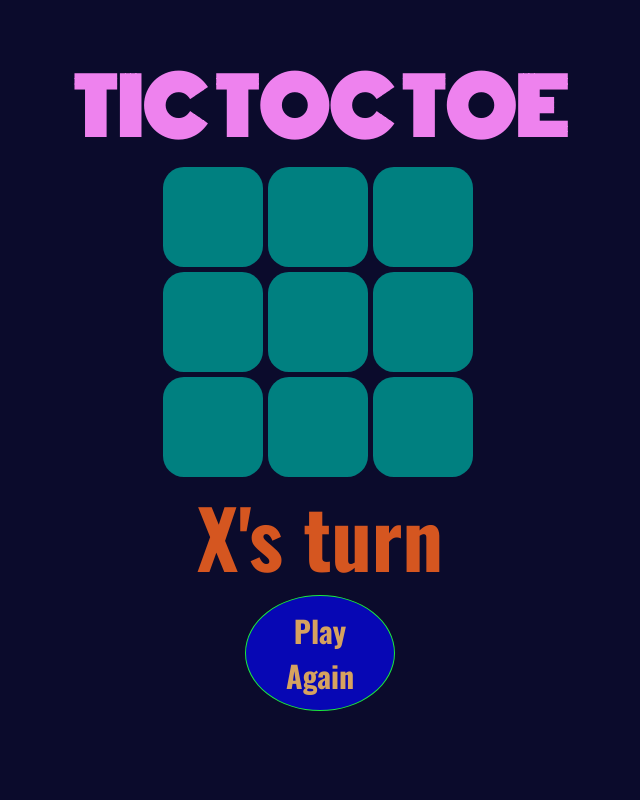
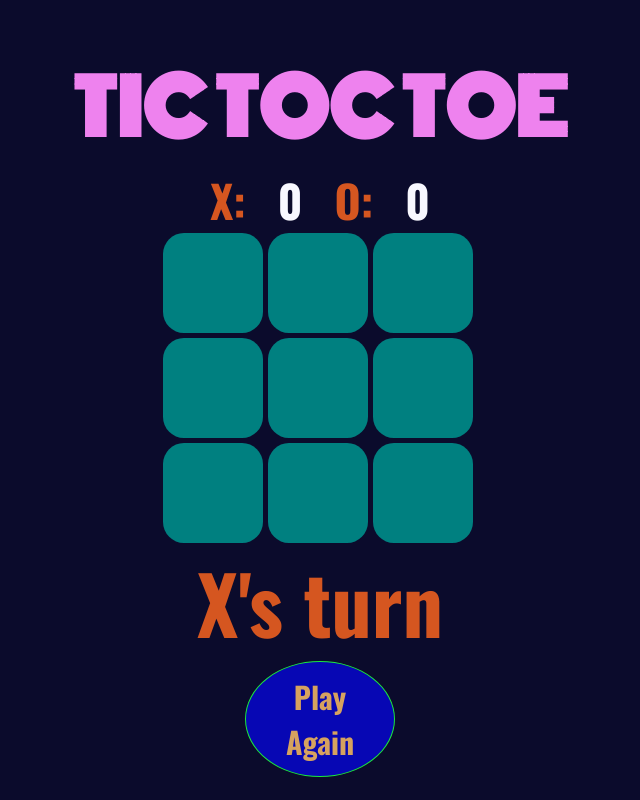
Before and after one commit to 8york/bookish-fishstick, a plain HTML site: page index.html in a window 1280 px wide. Shown: the whole page, without its empty margins (320-960 px from the left). Drawn offline with nearby package versions, Linux system fonts and the light colour scheme.

Commit message:
add counter

```diff
--- a/index.html
+++ b/index.html
@@ -15,6 +15,17 @@
  <body>
     <div class="board" id="borad-container">
         <h1> TIC TOC TOE</h1>
+
+        <div class="counter-container">
+            <!-- <div class="counter-one"> -->
+                <p>X:</p>
+                <div id="x-point">0</div>
+            <!-- </div> -->
+            <!-- <div class="counter-two"> -->
+                <p>O:</p>
+                <div id="o-point">0</div>
+            <!-- </div> -->
+        </div>
         <div class="grid-container">
             <div class="cell" data-index ="1"></div>
             <div class="cell" data-index ="2"></div>
--- a/js/main.js
+++ b/js/main.js
@@ -40,7 +40,8 @@ $(document).ready(function () {
     [3, 5, 7],
     [1, 5, 9],
   ];
-
+  let countX = 0;
+  let countO = 0;
   const winnerIs = function () {
     for (combination of winningGrid) {
       const [a, b, c] = combination;
@@ -55,6 +56,8 @@ $(document).ready(function () {
         $(".cell").filter(`[data-index=${a}]`).addClass("winnerCell");
         $(".cell").filter(`[data-index=${b}]`).addClass("winnerCell");
         $(".cell").filter(`[data-index=${c}]`).addClass("winnerCell");
+        countX += 1
+        $('#x-point').text(`${countX}`);
       } else if (
         currentPosition.O.includes(a) &&
         currentPosition.O.includes(b) &&
@@ -65,6 +68,8 @@ $(document).ready(function () {
         $(".cell").filter(`[data-index=${a}]`).addClass("winnerCell");
         $(".cell").filter(`[data-index=${b}]`).addClass("winnerCell");
         $(".cell").filter(`[data-index=${c}]`).addClass("winnerCell");
+        countO += 1;
+        $('#o-point').text(`${countO}`);
       }
       //this shows the game is a draw
       else if (currentPosition.O.length + currentPosition.X.length === 9) {
--- a/style.css/tictac.css
+++ b/style.css/tictac.css
@@ -17,6 +17,27 @@ h1{
     font-family: 'Monoton', cursive;
 }
 
+.counter-container{
+    display: flex;
+    justify-content: center;
+    gap:2em;
+}
+
+p{
+    font-family: 'Oswald', sans-seri;
+    color:rgb(213, 86, 32);
+    font-size:2.8em;
+    font-weight: 700;
+    margin:0;
+}
+
+#x-point, #o-point{
+    color:ghostwhite;
+    font-family: 'Oswald', sans-seri;
+    font-size:2.8em;
+    font-weight: 700;
+
+}
 .grid-container{
     display: grid;
     grid-template-columns: repeat(3, 1fr);
@@ -34,9 +55,9 @@ h1{
     font-size: 70px;
     display: flex;
     justify-content: center;
-    align-items: center;;
+    align-items: center;
+    cursor: pointer;
 }
-
 
 .cell:hover{
     position: relative;
@@ -55,6 +76,7 @@ h1{
     transform: translateX(-50%);
     font-family: 'Oswald', sans-seri;
     font-weight: 700;
+    cursor: pointer;
 }
 
 .btn:hover {
```
